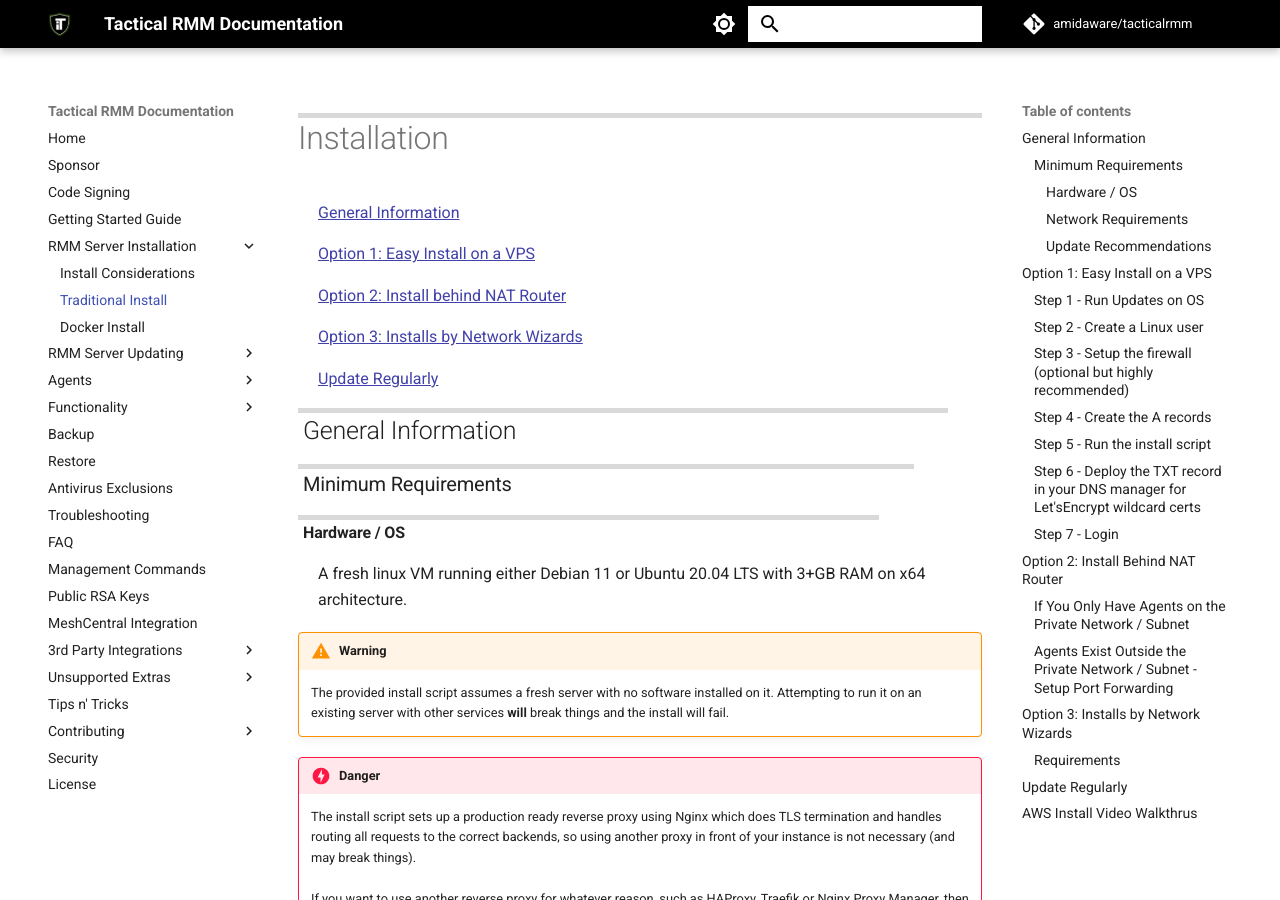
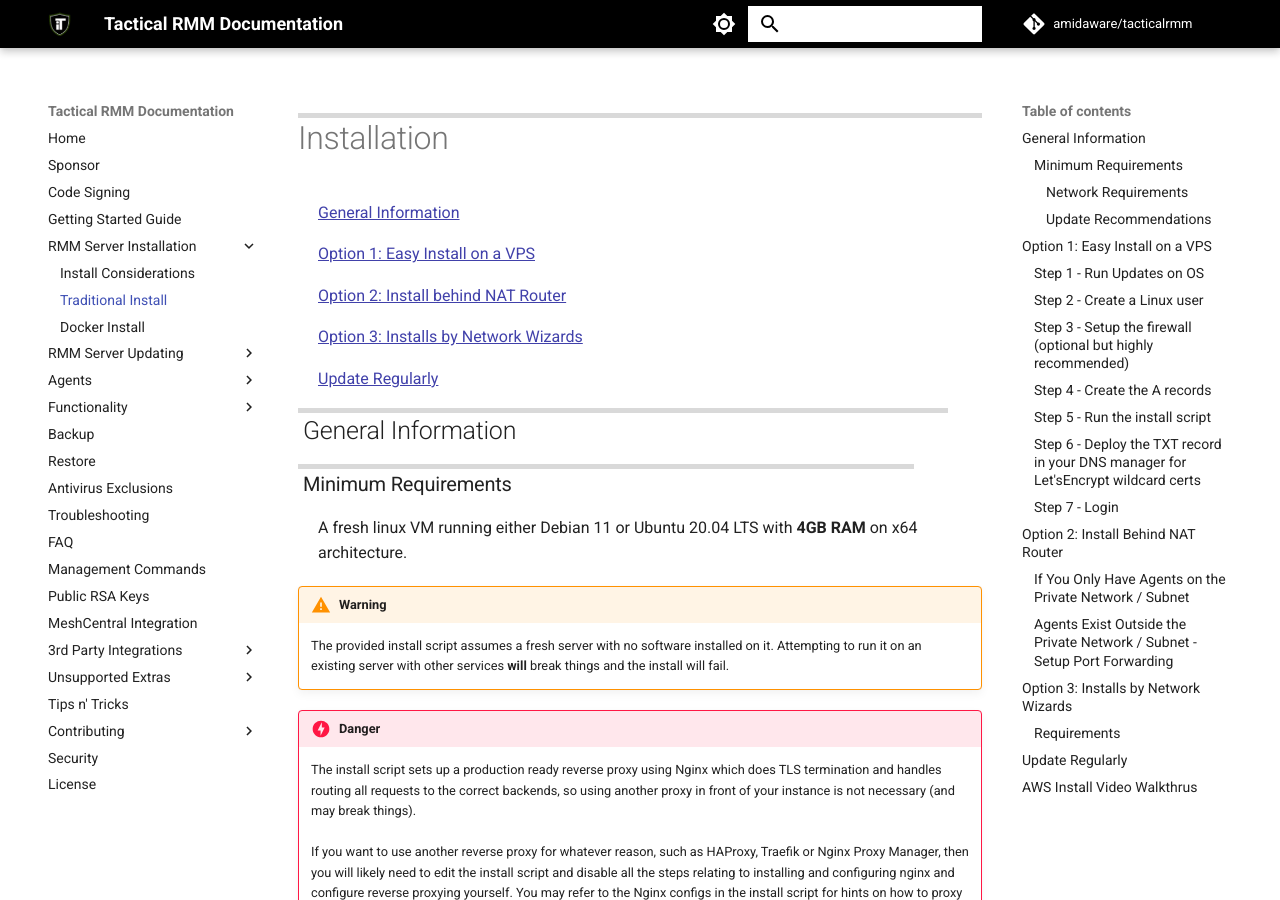
Before and after one commit to amidaware/trmm-docs, an MkDocs documentation site: the page built from docs/install_server.md, in a window 1280 px wide and 900 px high. Built offline with MkDocs 1.6.1 and Material for MkDocs 9.7.7, drawn with Linux system fonts in a browser that asks for light colours; comment, search, counter and statistics services are not loaded.

Commit message:
update reqs

```diff
--- a/docs/install_server.md
+++ b/docs/install_server.md
@@ -14,9 +14,7 @@
 
 ### Minimum Requirements
 
-#### Hardware / OS
-
-A fresh linux VM running either Debian 11 or Ubuntu 20.04 LTS with 3+GB RAM on x64 architecture.
+A fresh linux VM running either Debian 11 or Ubuntu 20.04 LTS with **4GB RAM** on x64 architecture.
 
 !!!warning
     The provided install script assumes a fresh server with no software installed on it. Attempting to run it on an existing server with other services **will** break things and the install will fail.
```
